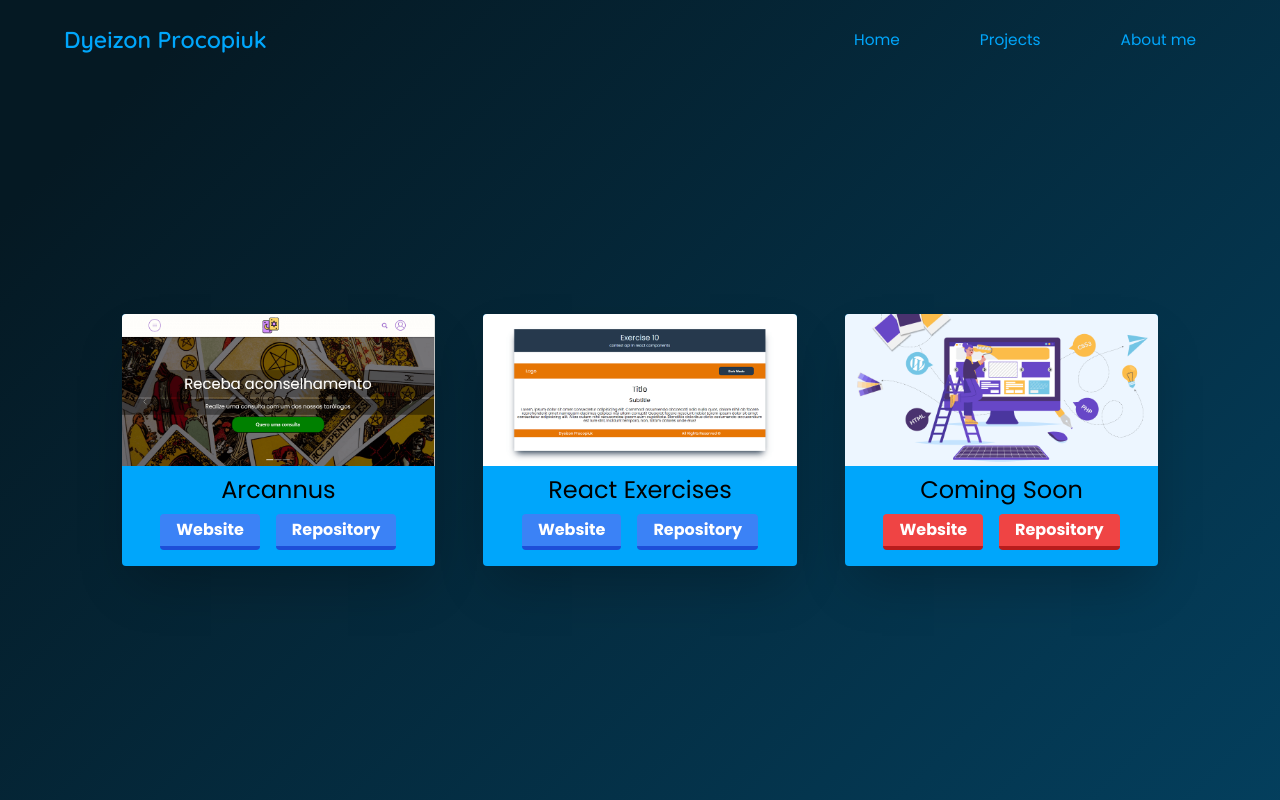
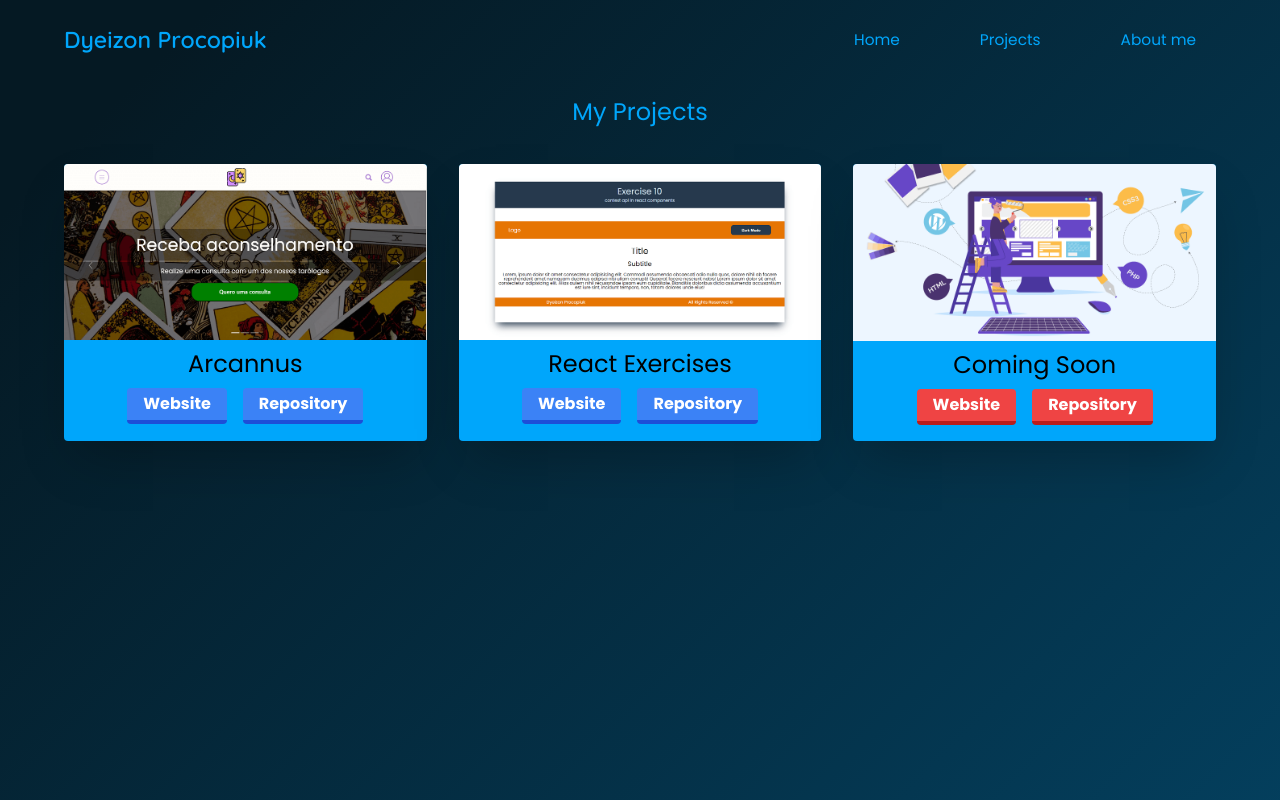
Before and after one commit to Dyeizon/portfolio, a React (Create React App) app: page /projects in a window 1280 px wide. Built offline with nearby package versions, Linux system fonts and the light colour scheme.

Commit message:
display flex replaced by grid in some ocasions

```diff
--- a/src/components/AboutMe/index.jsx
+++ b/src/components/AboutMe/index.jsx
@@ -15,8 +15,8 @@ export const AboutMe = () => {
                     <p>About my passions, I really like spending my free time studying Tarology, or playing League of Legends with some friends.</p>
 
                     <div className='aboutme-buttons mt-4'>
-                    <button type="button" class="text-white bg-blue-700 hover:bg-blue-800 focus:outline-none font-medium rounded-full text-sm px-5 py-2.5 text-center mr-4 dark:bg-blue-600 dark:hover:bg-blue-700 dark:focus:ring-blue-800"><a target="_blank" rel="noreferrer" href="https://www.github.com/Dyeizon">GitHub</a></button>
-                        <button type="button" class="text-white bg-blue-700 hover:bg-blue-800 focus:outline-none font-medium rounded-full text-sm px-5 py-2.5 text-center mr-4 dark:bg-blue-600 dark:hover:bg-blue-700 dark:focus:ring-blue-800"><a target="_blank" rel="noreferrer" href="https://www.linkedin.com/in/dyeizon-procopiuk-da-silva-2337bb145/">Linkedin</a></button>
+                        <button type="button" class="social-media-button text-white bg-blue-700 hover:bg-blue-800 focus:outline-none font-medium rounded-full text-sm px-5 py-2.5 text-center mr-4 dark:bg-blue-600 dark:hover:bg-blue-700 dark:focus:ring-blue-800"><a target="_blank" rel="noreferrer" href="https://www.github.com/Dyeizon">GitHub</a></button>
+                        <button type="button" class="social-media-button text-white bg-blue-700 hover:bg-blue-800 focus:outline-none font-medium rounded-full text-sm px-5 py-2.5 text-center mr-4 dark:bg-blue-600 dark:hover:bg-blue-700 dark:focus:ring-blue-800"><a target="_blank" rel="noreferrer" href="https://www.linkedin.com/in/dyeizon-procopiuk-da-silva-2337bb145/">Linkedin</a></button>
                     </div>
                 </div>
             </section>
--- a/src/components/AboutMe/style.css
+++ b/src/components/AboutMe/style.css
@@ -1,28 +1,35 @@
 .aboutme {
-    display: flex;
+    display: grid;
+    grid-template-columns: 1fr 1fr;
     align-items: center;
     height: calc(100vh - var(--header-height));
 }
 
 .aboutme-photo-div {
-    width: 40%;
     display: flex;
     justify-content: center;
 }
 
 .aboutme-photo-img {
-    border: 3px solid var(--aux-color);
+    border: 5px solid var(--aux-color);
     border-radius: 100%;
-    width: 350px;
-    height: 350px;
+    width: 70%;
+    transition: transform 200ms;
+}
+
+.aboutme-photo-img:hover {
+    transform: scale(1.01);
 }
 
 .aboutme-info {
     color: var(--minor-color);
-    width: 60%;
     line-height: 1.8;
 }
 
-.aboutme-info p {
-    margin: 5px 0;
+.social-media-button {
+    transition: transform 200ms ease-in-out;
 }
+
+.social-media-button:hover {
+    transform: scale(1.05);
+}
--- a/src/components/Projects/Card.jsx
+++ b/src/components/Projects/Card.jsx
@@ -20,8 +20,6 @@ export const Card = (props) => {
             <div className="card max-w-sm rounded overflow-hidden shadow-2xl">
                 <img className="w-full" src={props.src} alt={`The ${props.title} project`}/>
                 <p className="text-2xl text-center pt-2">{props.title}</p>
-                <div className='techs'>
-                </div>
                 <div className="flex justify-center pt-2 pb-4">
                     <a href={props.siteHref} target="_blank" rel="noreferrer"><button className="bg-blue-500 hover:bg-blue-400 text-white font-bold py-2 px-4 border-b-4 border-blue-700 hover:border-blue-500 rounded mr-4">Website</button></a>
                     <a href={props.githubHref} target="_blank" rel="noreferrer"><button className="bg-blue-500 hover:bg-blue-400 text-white font-bold py-2 px-4 border-b-4 border-blue-700 hover:border-blue-500 rounded">Repository</button></a>
--- a/src/components/Projects/index.jsx
+++ b/src/components/Projects/index.jsx
@@ -7,6 +7,7 @@ import { Card } from './Card';
 export const Projects = () => {
     return (
         <div className='container'>
+            <h1 className='projects-title text-center'>My Projects</h1>
             <div className="projects">
                 <div className="cards">
                     <Card src={arcannus} title="Arcannus" siteHref="https://dyeizon-arcannus.netlify.app" githubHref="https://github.com/Dyeizon/arcannus"/>
--- a/src/components/Projects/style.css
+++ b/src/components/Projects/style.css
@@ -1,22 +1,25 @@
+.projects-title {
+    color: var(--aux-color);
+    font-size: 1.5em;
+    padding-top: 20px;
+    padding-bottom: 40px;
+}
+
 .projects {
-    height: calc(100vh - 80px);
     display: flex;
     align-items: center;
 }
 /* Cards */
 .cards {
-    width: 90%;
+    width: 100%;
     margin: 0 auto;
-    display: flex;
-    justify-content: space-between;
-    gap: 3rem;
+    display: grid;
+    grid-template-columns: repeat( auto-fit, minmax(250px, auto));
+    gap: 2em;
 }
+
 .card {
     background-color: var(--aux-color);
-}
-
-.image-div {
-    width: fit-content;
 }
 
 .project-card-buttons {
```
Also changed, not shown: src/assets/aboutme-photo.png.
